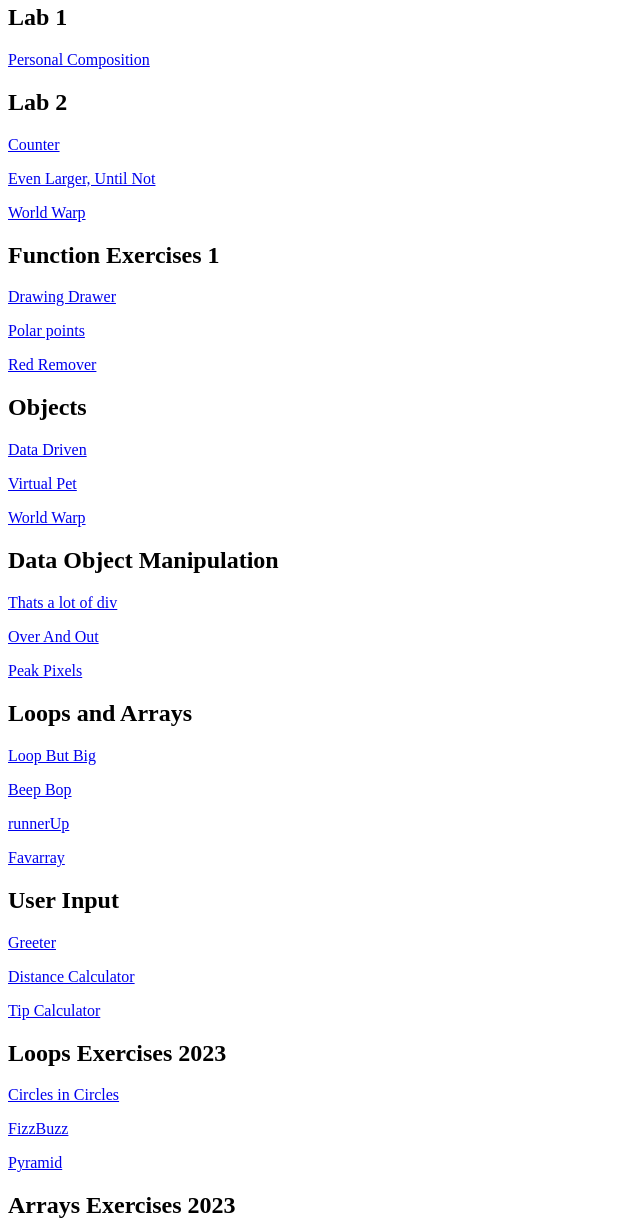
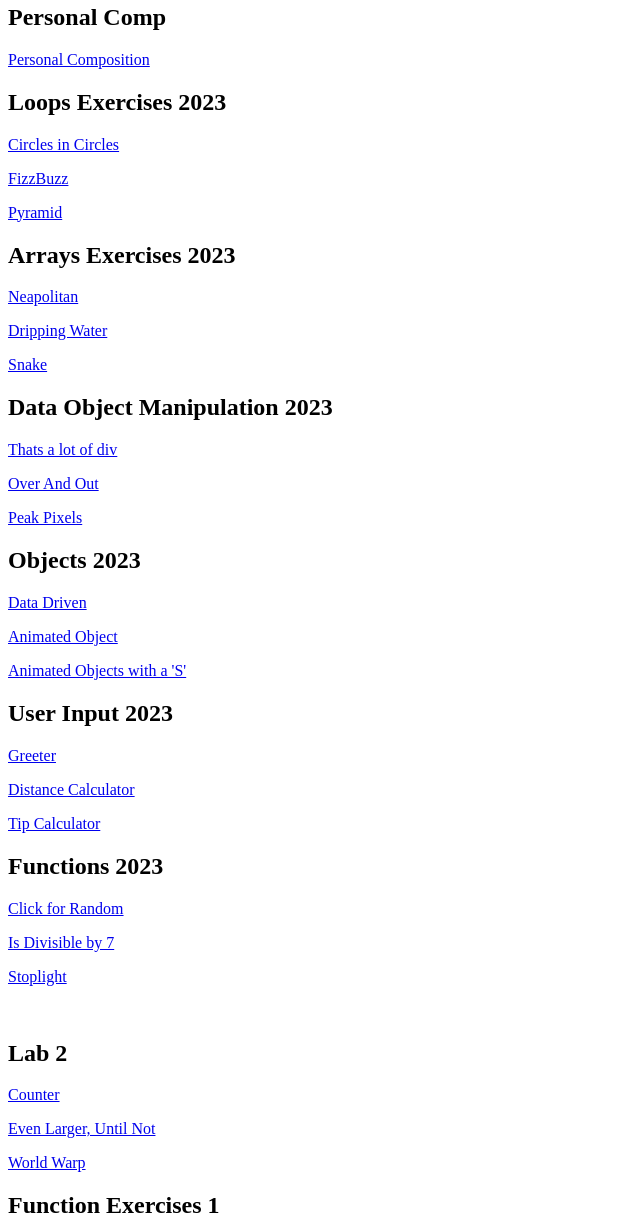
Before and after one commit to Jvigar2000/N220LabsSP2022, a plain HTML site: page index.html in a window 1280 px wide. Shown: the part 76-1298 px from the top of the page, without its empty margins (0-640 px from the left). Drawn offline with Linux system fonts and the light colour scheme.

Commit message:
index_change

```diff
--- a/index.html
+++ b/index.html
@@ -9,10 +9,42 @@
 <body>
     <h1>Jameson Vigar</h1>
 
-    <h2> Lab 1</h2>
+    <h2> Personal Comp</h2>
    <p><a href="Intro to media dev/Labs/Personal Comp/index.html"> Personal Composition</a></p>
 
-   <h2> Lab 2</h2>
+    <h2> Loops Exercises 2023 </h2>
+    <p> <a href= "Intro to media dev/Labs/Loops23/CircInCirc/index.html"> Circles in Circles</a></p>
+    <p> <a href= "Intro to media dev/Labs/Loops23/FizzBuzz/index.html"> FizzBuzz</a></p>
+    <p> <a href= "Intro to media dev/Labs/Loops23/Pyramid/index.html"> Pyramid </a></p>
+
+    <h2> Arrays Exercises 2023 </h2>
+    <p> <a href= "Intro to media dev/Labs/Arrays23/Neapolitan/index.html"> Neapolitan</a></p>
+    <p> <a href= "Intro to media dev/Labs/Arrays23/Dripping water/index.html"> Dripping Water</a></p>
+    <p> <a href= "Intro to media dev/Labs/Arrays23/Snake/index.html"> Snake </a></p>
+
+    <h2> Data Object Manipulation 2023 </h2>
+    <p> <a href="Intro to media dev/Labs/DOMlab/ThatsAlotOfDiv/index.html"> Thats a lot of div </a> </p>
+    <p> <a href="Intro to media dev/Labs/DOMlab/OverAndOut/index.html"> Over And Out </a> </p>
+    <p> <a href="Intro to media dev/Labs/DOMlab/PeakPixels/index.html"> Peak Pixels </a></p>
+
+    <h2> Objects 2023 </h2>
+    <p> <a href= "Intro to media dev/Labs/Objects23/data-driven/index.html"> Data Driven</a></p>
+    <p> <a href= "Intro to media dev/Labs/Objects23/AnimatedObject/index.html"> Animated Object </a></p>
+    <p> <a href= "Intro to media dev/Labs/Objects23/AnimatedObject/index.html"> Animated Objects with a 'S' </a></p>
+
+    <h2> User Input 2023 </h2>
+    <p> <a href="Intro to media dev/Labs/InputEx/Greeter/index.html"> Greeter</a> </p>
+    <p> <a href="Intro to media dev/Labs/InputEx/distanceCalc/index.html">Distance Calculator</a></p>
+    <p> <a href="Intro to media dev/Labs/InputEx/TipCalculator/index.html"> Tip Calculator</a></p>
+
+    <h2> Functions 2023 </h2>
+    <p> <a href="Intro to media dev/Labs/Functions2/forRandom/index.html"> Click for Random </a></p>
+    <p> <a href="Intro to media dev/Labs/Functions2/isDivis/index.html"> Is Divisible by 7 </a></p>
+    <p> <a href="Intro to media dev/Labs/Functions2/stoplight/index.html"> Stoplight </a></p>
+
+    <br/>
+
+    <h2> Lab 2</h2>
     <p><a href="Intro to media dev/Labs/Lab2/ex1/index.html"> Counter </a></p>
     <p> <a href="Intro to media dev/Labs/Lab2/ex2/index.html"> Even Larger, Until Not </a> </p>
     <p> <a href="Intro to media dev/Labs/Lab2/ex3/index.html"> World Warp</a> </p>
@@ -27,10 +59,7 @@
     <p> <a href = "Intro to media dev/Labs/Objects/VirtualPet/index.html"> Virtual Pet</a></p>
     <p> <a href = "Intro to media dev/Labs/Objects/World Wrap/index.html"> World Warp</a></p>
 
-    <h2> Data Object Manipulation</h2>
-    <p> <a href="Intro to media dev/Labs/DOMlab/ThatsAlotOfDiv/index.html"> Thats a lot of div </a> </p>
-    <p> <a href="Intro to media dev/Labs/DOMlab/OverAndOut/index.html"> Over And Out </a> </p>
-    <p> <a href="Intro to media dev/Labs/DOMlab/PeakPixels/index.html"> Peak Pixels </a></p>
+
 
     <h2> Loops and Arrays </h2>
     <p> <a href="Intro to media dev/Labs/Loops Arrays/LoopButBig/index.html" > Loop But Big </a></p>
@@ -38,31 +67,6 @@
     <p> <a href="Intro to media dev/Labs/runnerUp/index.html">runnerUp </a></p>
     <p> <a href="Intro to media dev/Labs/favarray/index.html">Favarray</a></p>
 
-    <h2> User Input</h2>
-    <p> <a href="Intro to media dev/Labs/InputEx/Greeter/index.html"> Greeter</a> </p>
-    <p> <a href="Intro to media dev/Labs/InputEx/distanceCalc/index.html">Distance Calculator</a></p>
-    <p> <a href="Intro to media dev/Labs/InputEx/TipCalculator/index.html"> Tip Calculator</a></p>
-
-    <h2> Loops Exercises 2023 </h2>
-    <p> <a href= "Intro to media dev/Labs/Loops23/CircInCirc/index.html"> Circles in Circles</a></p>
-    <p> <a href= "Intro to media dev/Labs/Loops23/FizzBuzz/index.html"> FizzBuzz</a></p>
-    <p> <a href= "Intro to media dev/Labs/Loops23/Pyramid/index.html"> Pyramid </a></p>
-
-    <h2> Arrays Exercises 2023 </h2>
-    <p> <a href= "Intro to media dev/Labs/Arrays23/Neapolitan/index.html"> Neapolitan</a></p>
-    <p> <a href= "Intro to media dev/Labs/Arrays23/Dripping water/index.html"> Dripping Water</a></p>
-    <p> <a href= "Intro to media dev/Labs/Arrays23/Snake/index.html"> Snake </a></p>
-
-    <h2> Objects 2023 </h2>
-    <p> <a href= "Intro to media dev/Labs/Objects23/data-driven/index.html"> Data Driven</a></p>
-    <p> <a href= "Intro to media dev/Labs/Objects23/AnimatedObject/index.html"> Animated Object </a></p>
-    <p> <a href= "Intro to media dev/Labs/Objects23/AnimatedObject/index.html"> Animated Objects with a 'S' </a></p>
-
-    <h2> Functions Part 2 </h2>
-    <p> <a href="Intro to media dev/Labs/Functions2/forRandom/index.html"> Click for Random </a></p>
-    <p> <a href="Intro to media dev/Labs/Functions2/isDivis/index.html"> Is Divisible by 7 </a></p>
-    <p> <a href="Intro to media dev/Labs/Functions2/stoplight/index.html"> Stoplight </a></p>
-
 
 
 </body>
```
